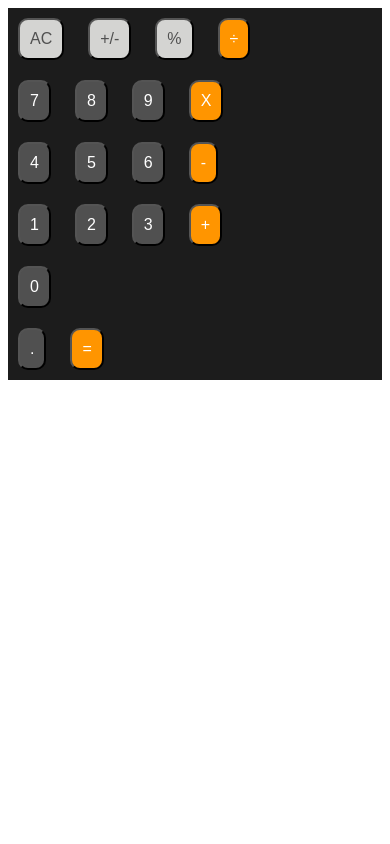
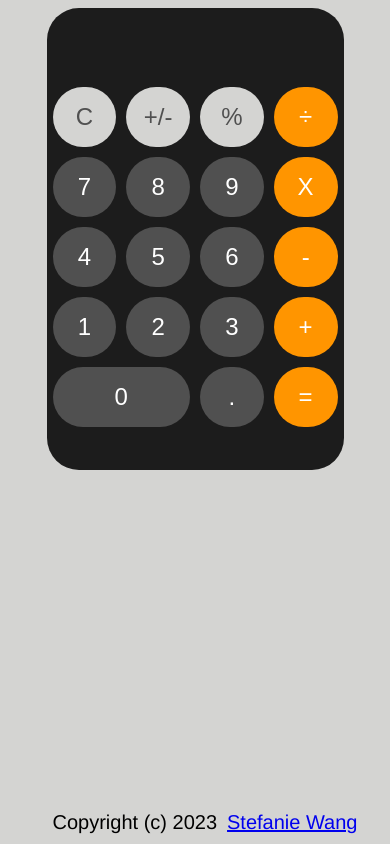
Before and after one commit to stefaniegwangphd/calculator, a plain HTML site: page index.html in a window 390 px wide. Drawn offline with Linux system fonts and the light colour scheme.

Commit message:
update CSS and HTML to mimic iPhone calculator

```diff
--- a/index.html
+++ b/index.html
@@ -8,40 +8,32 @@
 
 <body>
 
-    <div class="box">
+    <div class="calculator">
+        <div class="displayBox"> </div>
         <div class="calc-row">
-            <button class="btn" id="clear">AC</button>
-            <button class="btn" id="negate">+/-</button>
-            <button class="btn" id="percent">%</button>
+            <button class="topBtn" id="clear">C</button>
+            <button class="topBtn" id="negate">+/-</button>
+            <button class="topBtn" id="percent">%</button>
             <button class="btnOp" id="divide">÷</button>
-        </div>
-        <div class="calc-row">
             <button class="numerals" id="7">7</button>
             <button class="numerals" id="8">8</button>
             <button class="numerals" id="9">9</button>
             <button class="btnOp" id="multiply">X</button>
-        </div>
-        <div class="calc-row">
             <button class="numerals" id="4">4</button>
             <button class="numerals" id="5">5</button>
             <button class="numerals" id="6">6</button>
             <button class="btnOp" id="minus">-</button>
-        </div>
-        <div class="calc-row">
             <button class="numerals" id="1">1</button>
             <button class="numerals" id="2">2</button>
             <button class="numerals" id="3">3</button>
             <button class="btnOp" id="add">+</button>
-        </div>
-        <div class="calc-row">
             <button class="numerals btnZero" id="0">0</button>
             <button class="numerals" id="decimal">.</button>
             <button class="btnOp" id="equals">=</button>
         </div>
-
     </div>
 
-
+    <footer class="footer">Copyright (c) 2023 <a href="http://www.github.com/stefaniewangphd">Stefanie Wang</a> </footer>
 
 
 
--- a/style.css
+++ b/style.css
@@ -1,10 +1,18 @@
+body {
+    font-family:Helvetica;
+    display:flex;
+    justify-content: center;
+    align-items:center;
+    background-color: #D4D4D2;
+}
+
 button {
-    margin:10px;
-    padding:10px;
-    border-radius:10px;
+    border-radius:40px;
+    height:60px;
     font:Helvetica;
     color:white;
-    font-size:16px;
+    font-size:24px;
+    border:none;
 }
 
 .btnOp {
@@ -20,26 +28,49 @@ button {
     color: white;
   }
 
-.btn {
+.topBtn {
     background-color:#D4D4D2;
     color:#505050;
 }
 
-.btnZero {
+.calculator {
+    background-color: #1c1c1c;
+    border-radius:2rem;
+    width:285px;
+    height:450px;
+    padding:6px;
     display:flex;
-    /* flex-grow:1; */
-}
-.box {
-    display:flex;
-    background-color: #1c1c1c;
     flex-direction: column;
-    width:400 px;
-    /* flex-grow:1; */
-    align-items:stretch;
+    justify-content: space-evenly;
 }
 
+.displayBox {
+    color:white;
+    font-size: 40px;
+    text-align: right;
+}
 .calc-row {
-    flex-direction:row;
-    align-items:stretch;
-    /* flex-grow:1; */
+    grid-template-columns: 1fr 1fr 1fr 1fr;
+    display: grid;
+    grid-row-gap:10px;
+    grid-column-gap:10px;
 }
+
+.btnZero {
+    grid-column: 1/3;
+    border-top-left-radius: 40px;
+    border-top-right-radius: 40px;
+}
+
+.footer {
+    position: absolute;
+    bottom: 0;
+    left: 0;
+    display: flex;
+    align-items: center;
+    justify-content: center;
+    gap: 10px;
+    width: 100%;
+    padding: 10px;
+    font-size: 20px;
+  }
```
